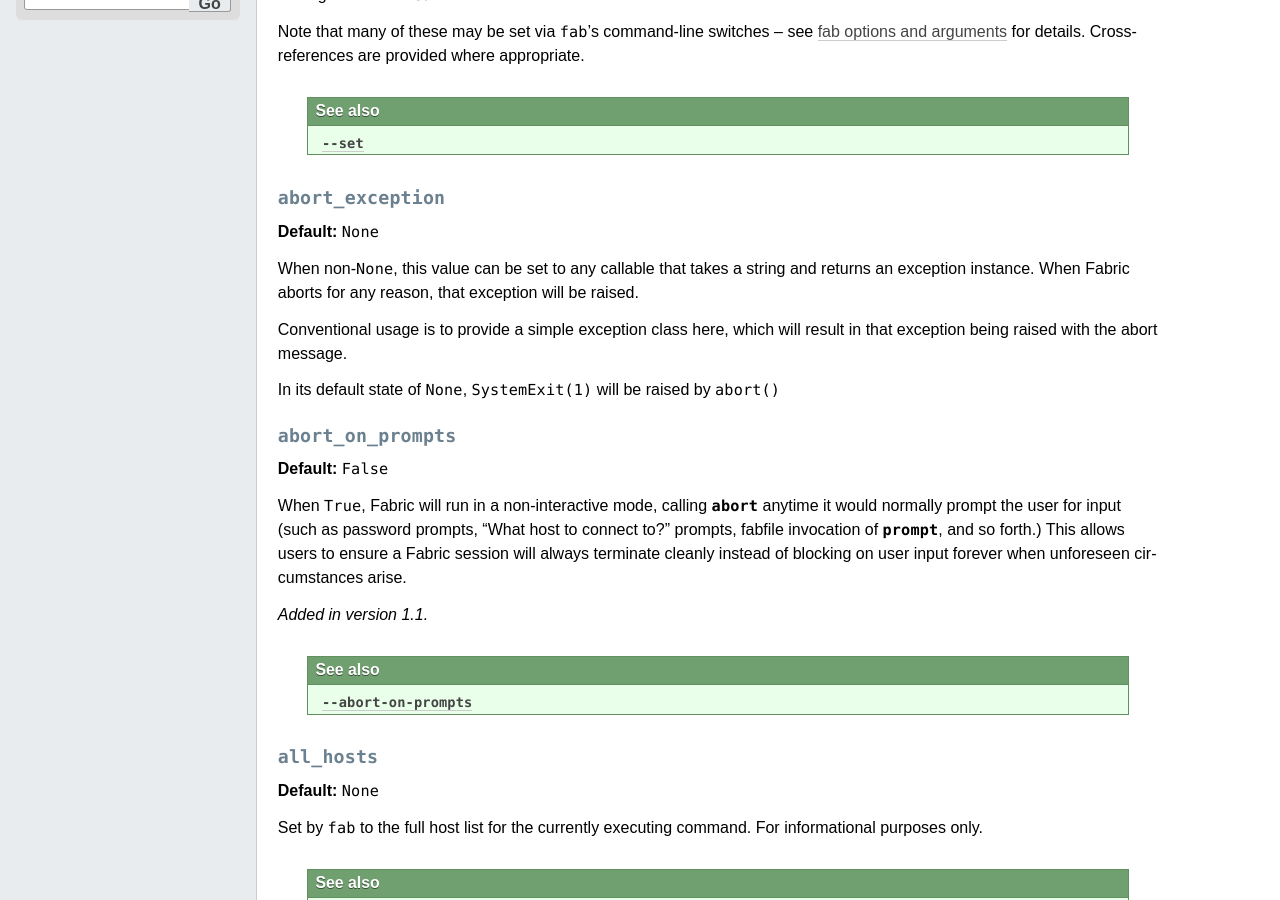
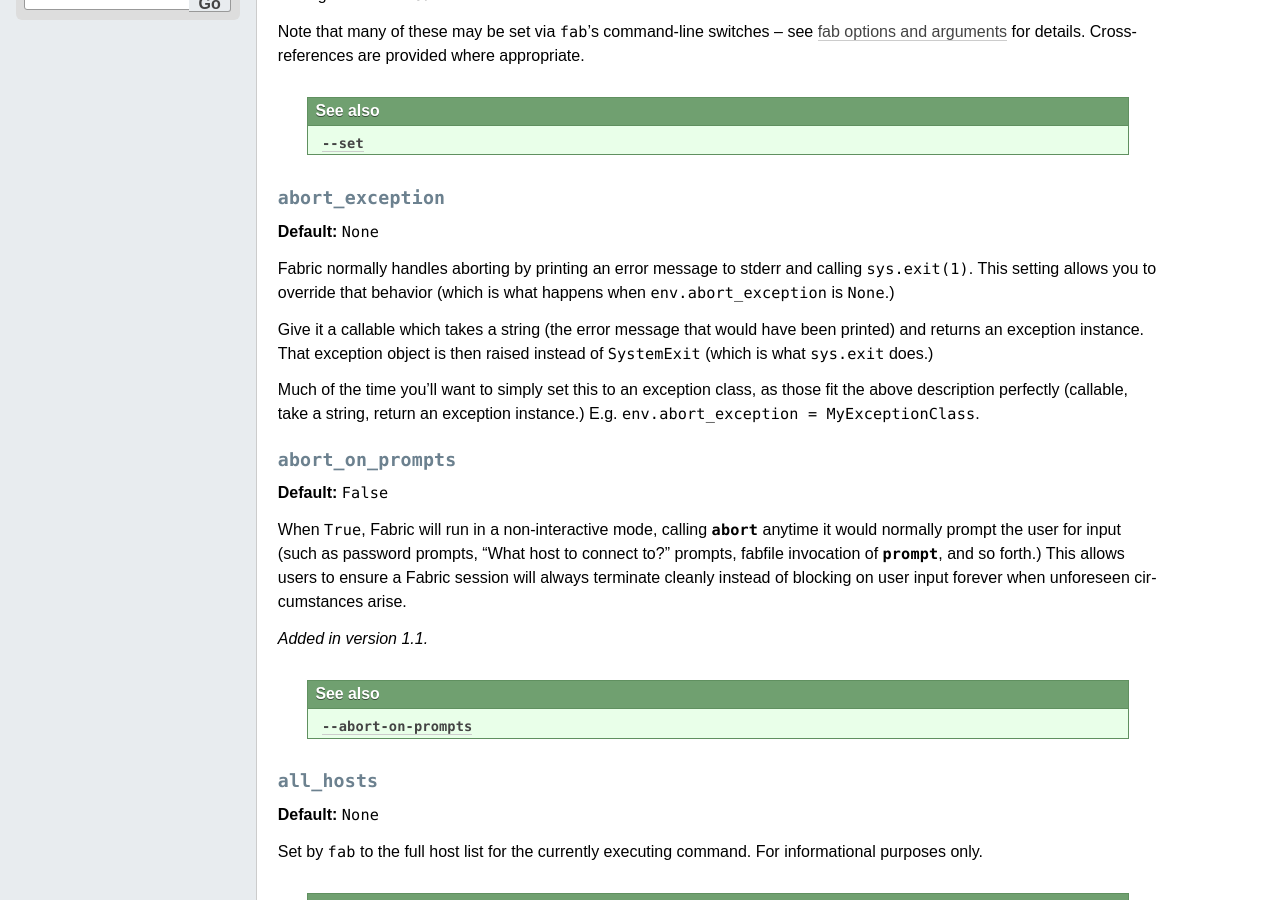
Before and after one commit to fabric/fabric, a Sphinx documentation site: the page built from docs/usage/env.rst, in a window 1280 px wide and 900 px high, scrolled down 1771 px. Built offline with Sphinx 7.4.7, drawn with Linux system fonts in a browser that asks for light colours.

Commit message:
Tweak docs re #931

```diff
--- a/docs/usage/env.rst
+++ b/docs/usage/env.rst
@@ -113,15 +113,17 @@ Note that many of these may be set via ``fab``'s command-line switches -- see
 
 **Default:** ``None``
 
-When non-``None``, this value can be set to any callable that takes a
-string and returns an exception instance. When Fabric aborts for any
-reason, that exception will be raised.
+Fabric normally handles aborting by printing an error message to stderr and
+calling ``sys.exit(1)``. This setting allows you to override that behavior
+(which is what happens when ``env.abort_exception`` is ``None``.)
 
-Conventional usage is to provide a simple exception class here, which
-will result in that exception being raised with the abort message.
+Give it a callable which takes a string (the error message that would have been
+printed) and returns an exception instance.  That exception object is then
+raised instead of ``SystemExit`` (which is what ``sys.exit`` does.)
 
-In its default state of ``None``, ``SystemExit(1)`` will be raised by
-``abort()``
+Much of the time you'll want to simply set this to an exception class, as those
+fit the above description perfectly (callable, take a string, return an
+exception instance.) E.g. ``env.abort_exception = MyExceptionClass``.
 
 .. _abort-on-prompts:
 
```
